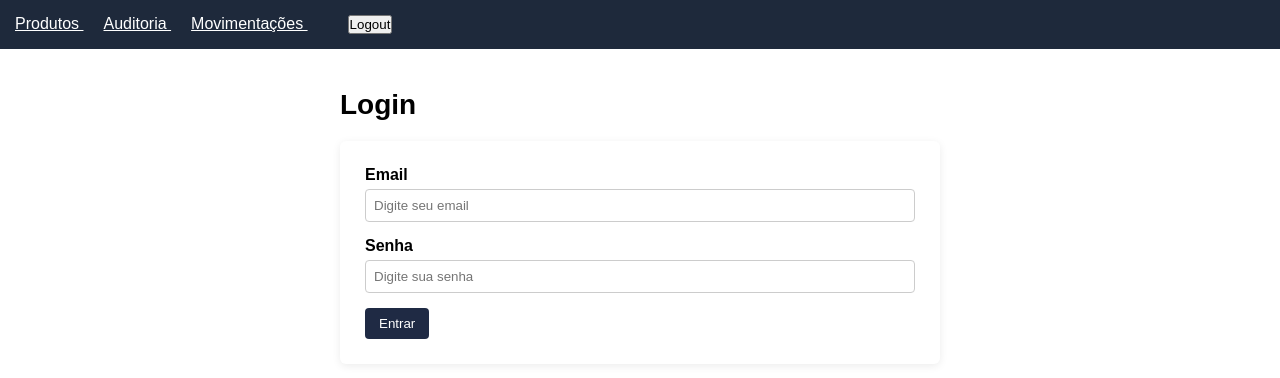
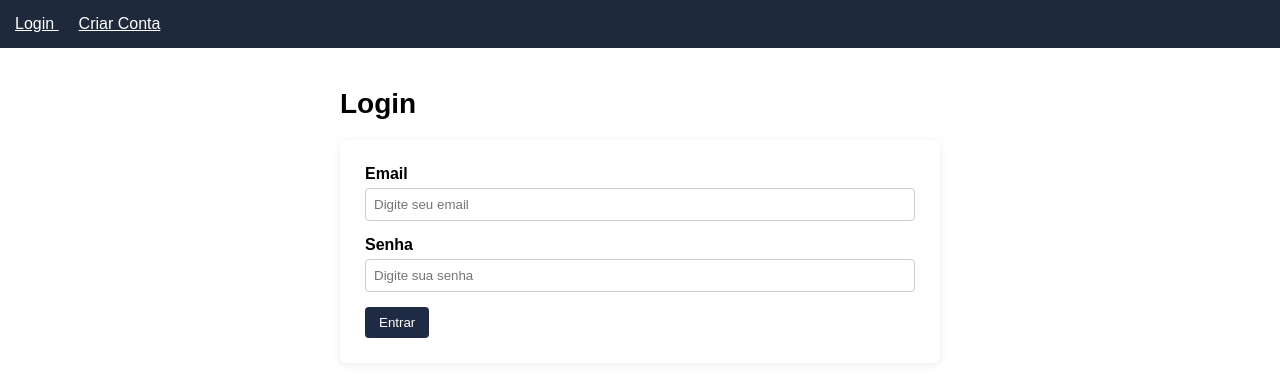
Before and after one commit to lcavianna-gmail/Labest-frontend, a Vue app: page / in a window 1280 px wide. Shown: the top 378 px of the page. Built offline with nearby package versions, Linux system fonts and the light colour scheme.

Commit message:
ajustada a navbar para quando estiver logado e deslogado no sistema.

```diff
--- a/src/components/Navbar.vue
+++ b/src/components/Navbar.vue
@@ -1,52 +1,53 @@
 <template>
   <nav style="background:#1e293b; padding:15px;">
 
-    <router-link
-      v-if="!authStore.isAuthenticated"
-      to="/"
-      style="color:white; margin-right:20px;">
+    <!-- NÃO LOGADO -->
+    <template v-if="!isAuthenticated">
+      <router-link to="/" style="color:white; margin-right:20px;">
         Login
       </router-link>
 
-    <router-link
-      v-if="authStore.isAuthenticated"
-      to="/produtos"
-      style="color:white; margin-right:20px;">
+      <router-link to="/register" style="color:white; margin-right:20px;">
+        Criar Conta
+      </router-link>
+    </template>
+
+    <!-- LOGADO -->
+    <template v-else>
+      <router-link to="/produtos" style="color:white; margin-right:20px;">
         Produtos
       </router-link>
 
-    <router-link
-  v-if="authStore.isAuthenticated"
-  to="/auditoria"
-  style="color:white; margin-right:20px;">
+      <router-link to="/auditoria" style="color:white; margin-right:20px;">
         Auditoria
       </router-link>
 
-    <router-link
-      v-if="authStore.isAuthenticated"
-      to="/movimentacoes"
-      style="color:white; margin-right:20px;">
+      <router-link to="/movimentacoes" style="color:white; margin-right:20px;">
         Movimentações
       </router-link>
 
-    <button
-      v-if="authStore.isAuthenticated"
-      @click="logout"
-      style="margin-left:20px;">
+      <button @click="logout" style="margin-left:20px;">
         Logout
       </button>
+    </template>
 
   </nav>
 </template>
 
 <script setup lang="ts">
+import { ref, onMounted } from "vue"
 import { useRouter } from "vue-router"
-import { authStore } from "../stores/authStore"
 
 const router = useRouter()
+const isAuthenticated = ref(false)
+
+onMounted(() => {
+  isAuthenticated.value = !!localStorage.getItem("token")
+})
 
 const logout = () => {
-  authStore.logout()
+  localStorage.removeItem("token")
+  isAuthenticated.value = false
   router.push("/")
 }
 </script>
--- a/src/views/Login.vue
+++ b/src/views/Login.vue
@@ -47,6 +47,7 @@ async function login() {
   const response = await api.post<AuthResponse>("/auth/login", payload)
 
   localStorage.setItem("token", response.data.token)
+  window.location.reload()
   router.push("/produtos")
 }
 </script>
```
Lines whose indentation alone changed are shown as unchanged.
